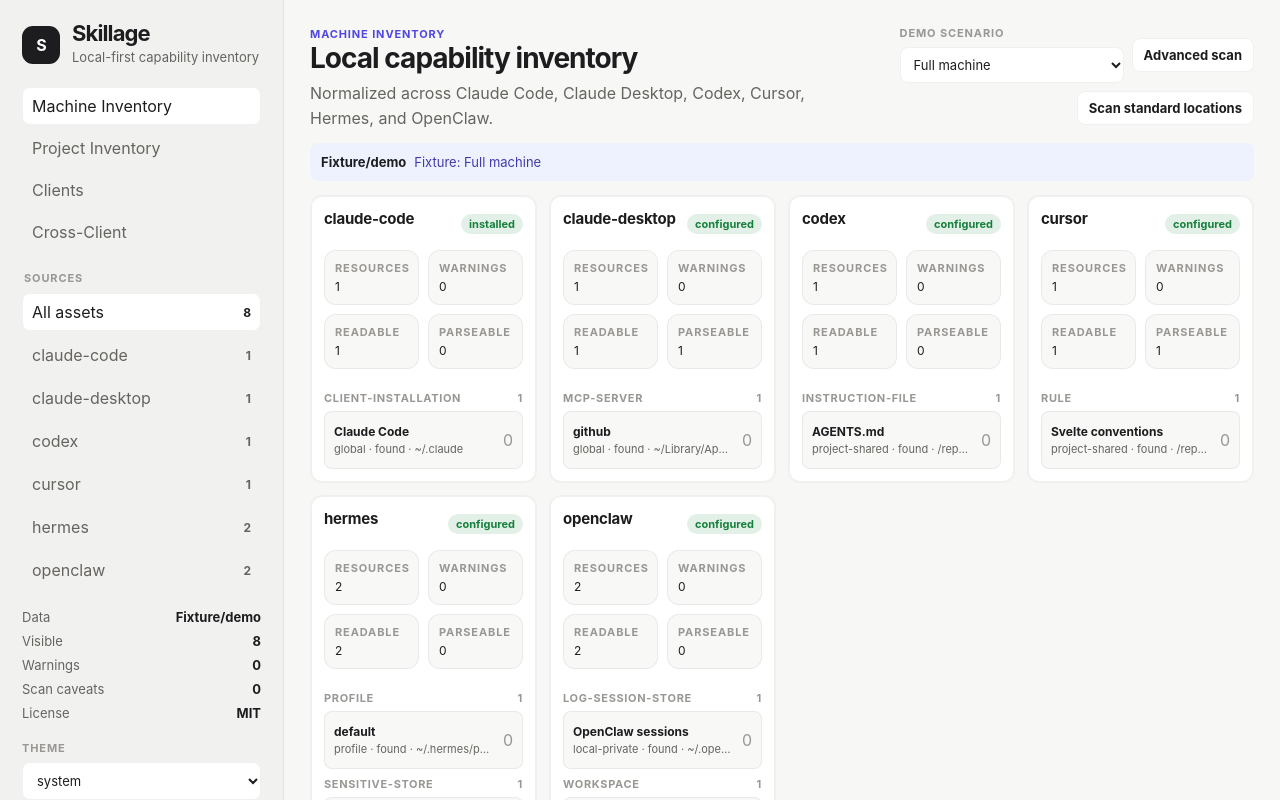
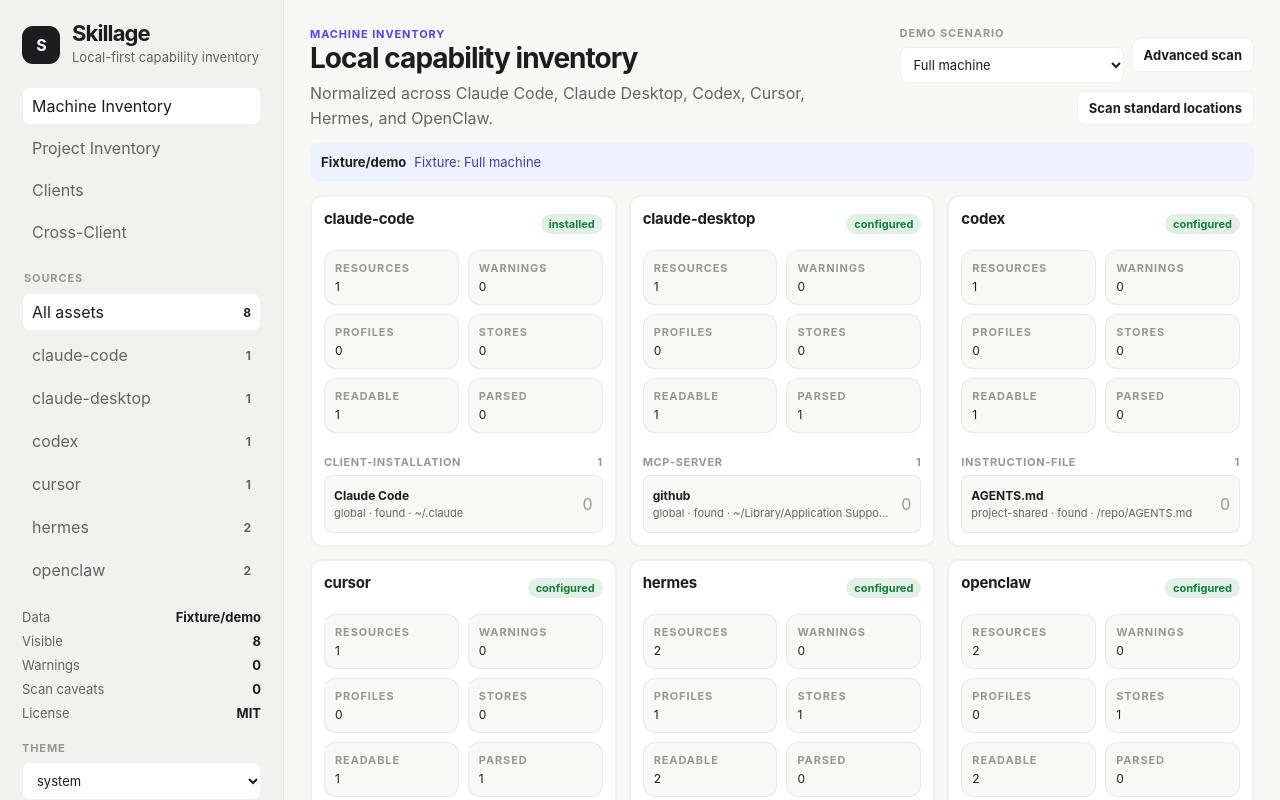
Before and after one commit to bkarlovitz/skillage, a Svelte app: page / in a window 1280 px wide. Shown: the top 800 px of the page. Built offline with nearby package versions, Linux system fonts and the light colour scheme.

Commit message:
Render all six inventory clients

```diff
--- a/src/App.svelte
+++ b/src/App.svelte
@@ -322,8 +322,10 @@
             <dl class="meta compact-meta core-meta">
               <div><dt>Resources</dt><dd>{summary.resourceCount}</dd></div>
               <div><dt>Warnings</dt><dd>{summary.warningCount}</dd></div>
+              <div><dt>Profiles</dt><dd>{summary.profileCount}</dd></div>
+              <div><dt>Stores</dt><dd>{summary.sensitiveStoreCount + summary.logSessionStoreCount}</dd></div>
               <div><dt>Readable</dt><dd>{summary.readableCount}</dd></div>
-              <div><dt>Parseable</dt><dd>{summary.parseableCount}</dd></div>
+              <div><dt>Parsed</dt><dd>{summary.parseableCount}</dd></div>
             </dl>
             <div class="core-resource-groups">
               {#each summary.groups as group}
@@ -575,6 +577,8 @@
             <dl class="meta compact-meta">
               <div><dt>Resources</dt><dd>{summary.resourceCount}</dd></div>
               <div><dt>Known locations</dt><dd>{summary.knownLocationCount}</dd></div>
+              <div><dt>Profiles</dt><dd>{summary.profileCount}</dd></div>
+              <div><dt>Stores</dt><dd>{summary.sensitiveStoreCount + summary.logSessionStoreCount}</dd></div>
             </dl>
             <div class="resource-list compact-list">
               {#each summary.resources.slice(0, 4) as item (item.id)}
--- a/src/app.css
+++ b/src/app.css
@@ -240,7 +240,7 @@
 }
 .core-client-grid {
   display: grid;
-  grid-template-columns: repeat(4, minmax(0, 1fr));
+  grid-template-columns: repeat(3, minmax(0, 1fr));
   gap: 12px;
   margin-bottom: 14px;
 }
@@ -253,7 +253,7 @@
   box-shadow: var(--shadow-sm);
 }
 .core-meta {
-  grid-template-columns: repeat(4, minmax(0, 1fr));
+  grid-template-columns: repeat(3, minmax(0, 1fr));
   gap: 6px;
   margin-bottom: 10px;
 }
--- a/vite.config.ts
+++ b/vite.config.ts
@@ -38,12 +38,16 @@
     || basename === 'hooks.json'
     || basename === 'openclaw.json'
     || ((basename === 'settings.json' || basename === 'settings.local.json' || basename === 'mcp.json') && (lower.includes('/.claude/') || lower.includes('/.cursor/')))
+    || ((basename === 'config.yaml' || basename === 'config.yml' || basename === 'config.json' || basename === 'mcp.json') && lower.includes('/.hermes/'))
     || (basename === 'config.toml' && (lower.includes('/.codex/') || lower.includes('/etc/codex/')))
+    || ((basename === 'config.json' || basename === 'openclaw.json') && lower.includes('/.openclaw/'))
     || (normalized.includes('/.claude/commands/') && basename.endsWith('.md'))
     || (normalized.includes('/.claude/agents/') && basename.endsWith('.md'))
     || (normalized.includes('/.codex/agents/') && basename.endsWith('.toml'))
     || (normalized.includes('/.agents/') && (basename === 'SKILL.md' || basename === 'plugin.json' || basename === 'marketplace.json'))
     || (normalized.includes('/.cursor/rules/') && (basename.endsWith('.mdc') || basename.endsWith('.md')))
+    || (normalized.includes('/.hermes/profiles/') && basename === 'SKILL.md')
+    || (normalized.includes('/.hermes/hermes-agent/') && basename === 'SKILL.md')
     || (normalized.includes('/.openclaw/') && basename.endsWith('.md'))
     || (normalized.includes('/.claude/rules/') && basename.endsWith('.md'))
     || (normalized.includes('/.codex/rules/') && basename.endsWith('.rules'));
```
Also changed, not shown: 3 other files (tests, documents, lock files or other folders).
